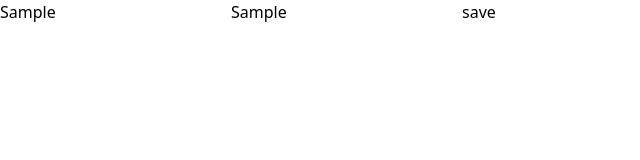
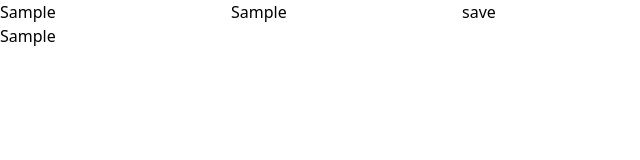
Before and after one commit to lindanmaulana/KonsepDasar-React-node-express-, a React (Vite) app: page / in a window 1280 px wide. Both pictures are taken after typing "Sample", "Sample" into the empty fields and a click on the button "save". Shown: the top 160 px of the page, without its empty margins (0-640 px from the left). Built offline with nearby package versions, Linux system fonts and the light colour scheme.

Commit message:
pembaruan pada petunjuk code

```diff
--- a/src/App.jsx
+++ b/src/App.jsx
@@ -9,6 +9,8 @@ function App() {
 
   const handleSubmit = (event) => {
     event.preventDefault();
+
+    // Add data store redux
     dispatch(
       addToCart({
         namaDepan: event.target.namaDepan.value,
@@ -16,6 +18,7 @@ function App() {
       })
     );
 
+    // Validasi data login
     if(state.data) {
       dispatch(login())
     }
@@ -37,6 +40,11 @@ function App() {
             />
             <button>save</button>
           </form>
+
+          {/* Mapping data store redux */}
+          {state.data.map((items) => (
+            <h1 key={items.namaDepan}>{items.namaDepan}</h1>
+          ))}
         </div>
       </section>
     </>
```
